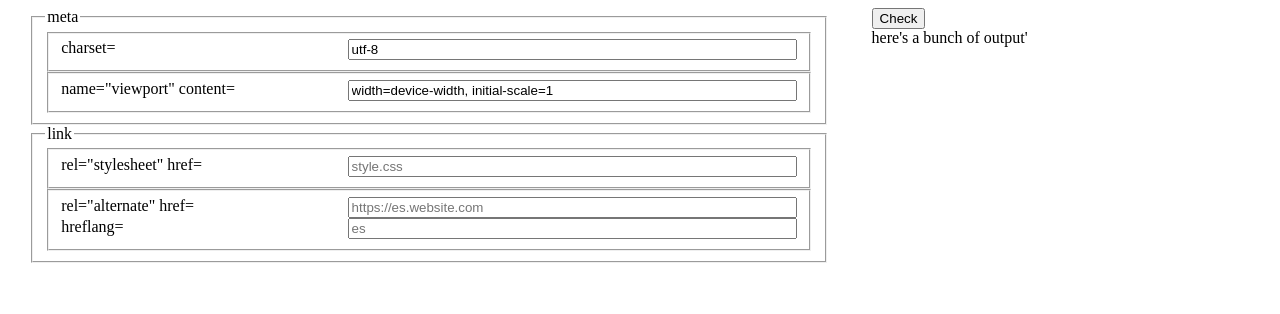
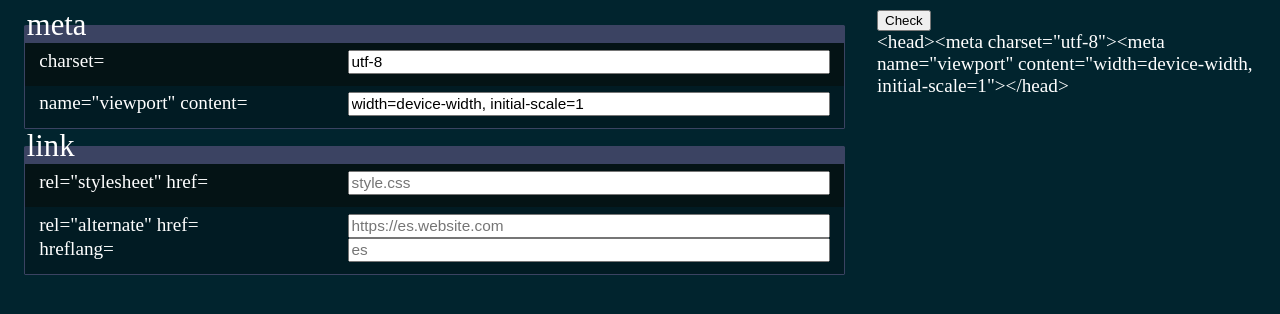
Before and after one commit to ksymph/headmaker, a PHP site: page / in a window 1280 px wide. Shown: the top 314 px of the page. Run offline with PHP 8.4, Linux system fonts and the light colour scheme.

Commit message:
some styling and colors, cleanup

```diff
--- a/foot.php
+++ b/foot.php
@@ -0,0 +1,2 @@
+<script src="script.js"></script>
+</html>
--- a/index.php
+++ b/index.php
@@ -3,24 +3,24 @@
 <body>
 	<main>
 		<form id="headmaker">
-			<fieldset>
+			<fieldset class="category">
 				<legend>meta</legend>
-				<fieldset>
+				<fieldset class="tag">
 					<label for="charset">charset=</label>
 					<input id="charset" type="text" value="utf-8" placeholder="utf-8">
 				</fieldset>
-				<fieldset>
+				<fieldset class="tag">
 					<label for="viewport">name="viewport" content=</label>
 					<input id="viewport" type="text" placeholder="width=device-width, initial-scale=1" value="width=device-width, initial-scale=1">
 				</fieldset>
 			</fieldset>
-			<fieldset>
+			<fieldset class="category">
 				<legend>link</legend>
-				<fieldset>
+				<fieldset class="tag">
 					<label for="stylesheet">rel="stylesheet" href=</label>
 					<input id="stylesheet" type="text" placeholder="style.css">
 				</fieldset>
-				<fieldset>
+				<fieldset class="tag">
 					<label for="alternate">rel="alternate" href=</label>
 					<input id="alternate" type="text" placeholder="https://es.website.com">
 					<label for="hreflang">hreflang=</label>
--- a/style.css
+++ b/style.css
@@ -1,8 +1,9 @@
-#headmaker > fieldset > fieldset > input {
+#headmaker input {
 	width: 60%;
+	font-size: .8em;
 }
 
-#headmaker > fieldset > fieldset > label {
+#headmaker label {
 	width: 35%;
 }
 
@@ -11,10 +12,25 @@
 	max-width: 50em;
 }
 
-#headmaker > fieldset > fieldset {
+.tag {
 	display: flex;
 	flex-wrap: wrap;
 	justify-content: space-between;
+	margin: 0;
+	border: 0;
+	background-color: #041315;
+}
+
+.tag:nth-child(odd) {
+	background-color: #011b23;
+}
+
+.category {
+	padding: 0;
+	margin: 0;
+	background-color: #3b4362;
+	border: 1px solid #3b4362;
+	border-radius: 2px;
 }
 
 main {
@@ -22,6 +38,23 @@
 	justify-content: space-around;
 }
 
+body {
+	background-color: #01242e;
+	color: white;
+	font-size: 1.2rem;
+}
+
+legend {
+	font-size: 1.6em;
+}
+
+
+
+
 #right {
 	width: 30%;
 }
+
+#output {
+	user-select: all;
+}
```
